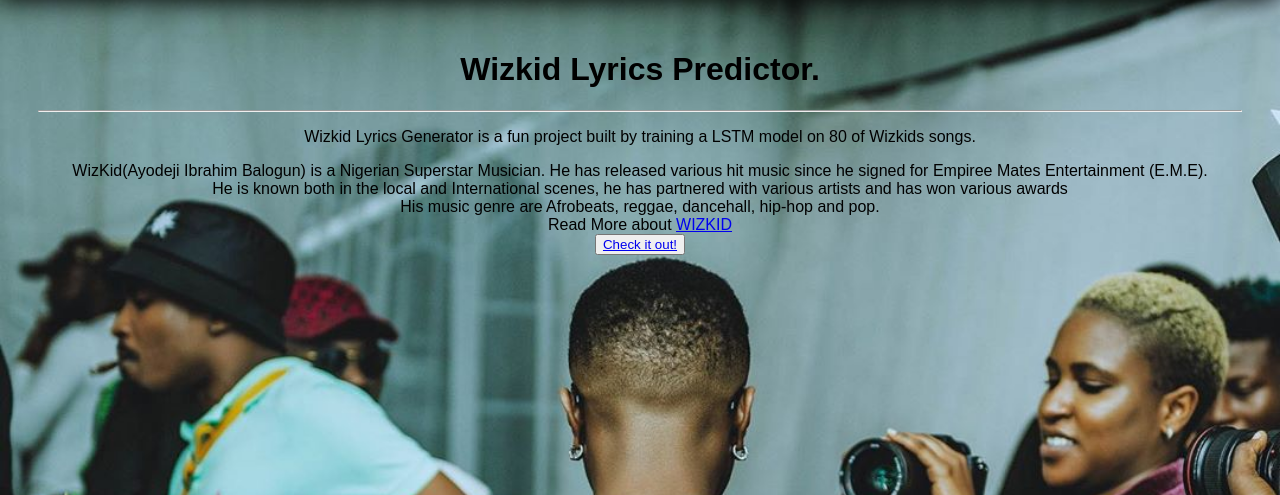
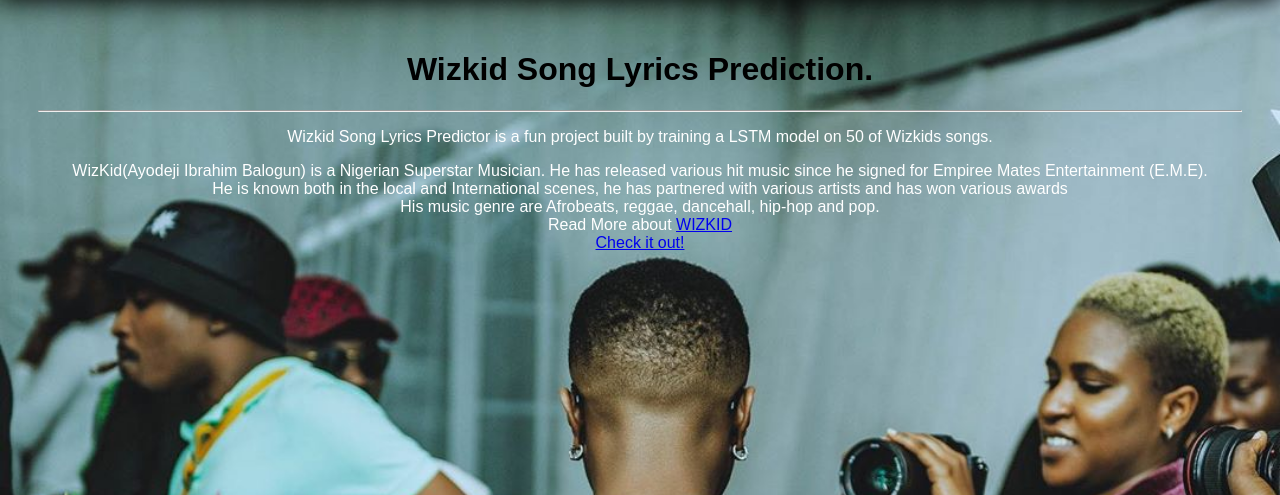
Before and after one commit to geewynn/nlp_projects, a Flask app: page / in a window 1280 px wide. Shown: the part 80-575 px from the top of the page. Run offline with Flask 2, Linux system fonts and the light colour scheme.

Commit message:
edit changes

```diff
--- a/Wizkid Lyrics Generator/deployed/static/css/style.css
+++ b/Wizkid Lyrics Generator/deployed/static/css/style.css
@@ -46,3 +46,29 @@
     align-items: center;
     text-align: center;
 }
+
+.bordered {
+    width: 400px;
+    height: 400px;
+    padding: 20px;
+    border: 1px solid black;
+    border-radius: 8px;
+    color: ghostwhite;
+    align-content: center;
+
+  }
+
+ button {
+  background-color: #4CAF50; /* Green */
+  border: none;
+  color: white;
+  padding: 15px 32px;
+  text-align: center;
+  text-decoration: none;
+  display: inline-block;
+  font-size: 16px;
+}
+
+ a {
+
+ }
--- a/Wizkid Lyrics Generator/deployed/templates/home.html
+++ b/Wizkid Lyrics Generator/deployed/templates/home.html
@@ -11,26 +11,26 @@
         <nav>
             <ul>
                 <li><a href="/">Home</a></li>
-                <li><a href="#">About</a></li>
-                <li><a href="#">Github</a></li>
-                <li><a href="https://www.linkedin.com/in/godwin-ekainu-34a50b127/">LinkedIn</a></li>
-                <li><a href="mailto:ekainugodwin@gmail.com">Email</a></li>
+                <li><a href="https://github.com/geewynn/nlp_projects/blob/master/Wizkid%20Lyrics%20Generator/README.md#wizkid-song-lyric-generator" target="_blank">About</a></li>
+                <li><a href="https://github.com/geewynn" target="_blank">Github</a></li>
+                <li><a href="https://www.linkedin.com/in/godwin-ekainu-34a50b127/" target="_blank">LinkedIn</a></li>
+                <li><a href="mailto:ekainugodwin@gmail.com" target="_blank">Email</a></li>
             </ul>
         </nav>
     </header>
     <main>
 
-        <h1 style= "text-align: center">Wizkid Lyrics Predictor.</h1>
+        <h1 style= "text-align: center">Wizkid Song Lyrics Prediction.</h1>
         <hr>
-        <p style="text-align: center">
-            Wizkid Lyrics Generator is a fun project built by training a LSTM model on 80 of Wizkids songs.<br>
-        <div style="text-align: center">
+        <p style="text-align: center; color: white">
+            Wizkid Song Lyrics Predictor is a fun project built by training a LSTM model on 50 of Wizkids songs.<br>
+        <div style="text-align: center ; color: white">
             WizKid(Ayodeji Ibrahim Balogun) is a Nigerian Superstar Musician. He has released various hit music since he signed for Empiree Mates Entertainment (E.M.E).<br>
             He is known both in the local and International scenes, he has partnered with various artists and has won various awards<br>
             His music genre are Afrobeats, reggae, dancehall, hip-hop and pop.<br>
             Read More about <a href="https://en.wikipedia.org/wiki/Wizkid">WIZKID</a><br>
         </div>
-        <button><a href='/predictor' method="GET">Check it out!</a></button>
+        <a href='/predictor' method="GET">Check it out!</a>
     </div>
 
     </main>
--- /dev/null
+++ b/Wizkid Lyrics Generator/requirements.txt
@@ -0,0 +1,2 @@
+Flask==0.12.2
+tensorflow
```
Also changed, not shown: Wizkid Lyrics Generator/deployed/templates/predictions.html (+13 -7 lines), Wizkid Lyrics Generator/deployed/templates/predictor.html (+6 -6 lines).
